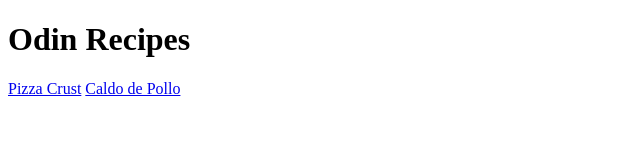
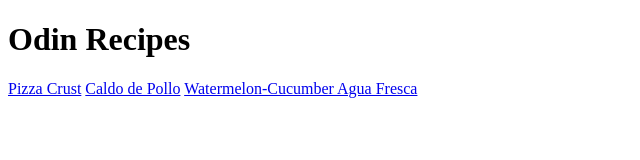
Before and after one commit to geocode11/odin-recipes, a plain HTML site: page index.html in a window 1280 px wide. Shown: the whole page, without its empty margins (0-640 px from the left). Drawn offline with Linux system fonts and the light colour scheme.

Commit message:
Add Watermelon-Cucumber_Agua_Fresca.html
Added a new refreshing beverage recipe to the index to allow navigation
to the recipe.

```diff
--- a/index.html
+++ b/index.html
@@ -11,6 +11,7 @@
     <h1>Odin Recipes</h1>
     <a href="/recipes/pizza_crust.html">Pizza Crust</a>
     <a href="/recipes/caldo_de_pollo.html">Caldo de Pollo</a>
+    <a href="/recipes/Watermelon-Cucumber_Agua_Fresca.html">Watermelon-Cucumber Agua Fresca</a>
 
 </body>
 
```
